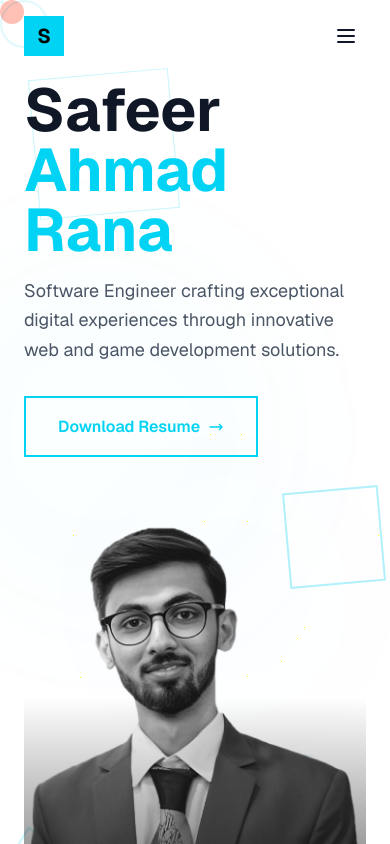
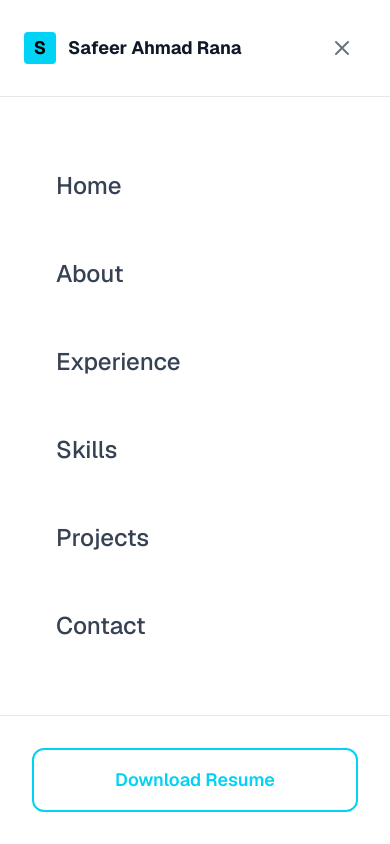
Before and after one commit to SafeerAhmed54/Portfolio, a Next.js app: page / in a window 390 px wide. Both pictures are taken after a click on the button "Open mobile menu". Shown: the top 844 px of the page. Built offline with nearby package versions, Linux system fonts and the light colour scheme.

Commit message:
Updated Mobile Navigation

```diff
--- a/components/header.tsx
+++ b/components/header.tsx
@@ -1,5 +1,7 @@
 "use client";
 import React, { useState, useEffect } from "react";
+import { motion, AnimatePresence } from "framer-motion";
+import { createPortal } from "react-dom";
 
 // Navigation items configuration
 const navigationItems = [
@@ -15,6 +17,11 @@ const Header = () => {
   const [isScrolled, setIsScrolled] = useState(false);
   const [isMobileMenuOpen, setIsMobileMenuOpen] = useState(false);
   const [isAnimating, setIsAnimating] = useState(false);
+  const [mounted, setMounted] = useState(false);
+
+  useEffect(() => {
+    setMounted(true);
+  }, []);
 
   useEffect(() => {
     const handleScroll = () => {
@@ -29,7 +36,16 @@ const Header = () => {
     if (isAnimating) return; // Prevent rapid toggles during animation
 
     setIsAnimating(true);
-    setIsMobileMenuOpen(prev => !prev);
+    setIsMobileMenuOpen(prev => {
+      const newState = !prev;
+      // Prevent body scroll when menu is open
+      if (newState) {
+        document.body.style.overflow = 'hidden';
+      } else {
+        document.body.style.overflow = 'unset';
+      }
+      return newState;
+    });
 
     // Reset animation state after animation completes
     setTimeout(() => {
@@ -37,9 +53,37 @@ const Header = () => {
     }, 300); // Match animation duration
   };
 
+  // Close mobile menu when clicking outside or on navigation links
+  const closeMobileMenu = () => {
+    if (isAnimating) return;
+
+    setIsAnimating(true);
+    setIsMobileMenuOpen(false);
+
+    // Restore body scroll
+    document.body.style.overflow = 'unset';
+
+    setTimeout(() => {
+      setIsAnimating(false);
+    }, 300);
+  };
+
+  // Cleanup effect to restore scroll on unmount
+  useEffect(() => {
+    return () => {
+      document.body.style.overflow = 'unset';
+    };
+  }, []);
+
+  // Handle navigation link clicks
+  const handleNavClick = () => {
+    closeMobileMenu();
+    // Allow default anchor behavior to handle navigation
+  };
+
   return (
     <header
-      className={`fixed top-0 left-0 right-0 z-40 transition-all duration-300 ${
+      className={`fixed top-0 left-0 right-0 z-50 transition-all duration-300 ${
         isScrolled
           ? "bg-white/90 dark:bg-black/90 backdrop-blur-md border-b border-gray-200 dark:border-gray-800"
           : "bg-transparent"
@@ -105,23 +149,162 @@ const Header = () => {
               aria-expanded={isMobileMenuOpen}
               disabled={isAnimating}
             >
-              <svg
+              <motion.svg
                 className="w-6 h-6"
                 fill="none"
                 stroke="currentColor"
                 viewBox="0 0 24 24"
+                animate={isMobileMenuOpen ? "open" : "closed"}
               >
-                <path
+                <motion.path
                   strokeLinecap="round"
                   strokeLinejoin="round"
                   strokeWidth={2}
-                  d="M4 6h16M4 12h16M4 18h16"
+                  variants={{
+                    closed: { d: "M4 6h16" },
+                    open: { d: "M6 18L18 6" }
+                  }}
+                  transition={{ duration: 0.3 }}
                 />
-              </svg>
+                <motion.path
+                  strokeLinecap="round"
+                  strokeLinejoin="round"
+                  strokeWidth={2}
+                  variants={{
+                    closed: { opacity: 1, d: "M4 12h16" },
+                    open: { opacity: 0, d: "M12 12h0" }
+                  }}
+                  transition={{ duration: 0.3 }}
+                />
+                <motion.path
+                  strokeLinecap="round"
+                  strokeLinejoin="round"
+                  strokeWidth={2}
+                  variants={{
+                    closed: { d: "M4 18h16" },
+                    open: { d: "M6 6l12 12" }
+                  }}
+                  transition={{ duration: 0.3 }}
+                />
+              </motion.svg>
             </button>
           </div>
         </div>
       </div>
+
+      {/* Mobile Navigation Overlay - Rendered via Portal */}
+      {mounted && createPortal(
+        <AnimatePresence>
+          {isMobileMenuOpen && (
+            <>
+              {/* Background Overlay */}
+              <motion.div
+                initial={{ opacity: 0 }}
+                animate={{ opacity: 1 }}
+                exit={{ opacity: 0 }}
+                transition={{ duration: 0.3 }}
+                className="fixed inset-0 bg-black/60 backdrop-blur-sm z-[9998] md:hidden"
+                onClick={closeMobileMenu}
+                aria-hidden="true"
+              />
+
+              {/* Mobile Navigation Menu - Full Width */}
+              <motion.div
+                initial={{ x: "100%" }}
+                animate={{ x: 0 }}
+                exit={{ x: "100%" }}
+                transition={{
+                  type: "tween",
+                  duration: 0.3,
+                  ease: "easeInOut"
+                }}
+                className="fixed inset-0 bg-white dark:bg-gray-900 z-[9999] md:hidden flex flex-col"
+              >
+                {/* Mobile Menu Header */}
+                <div className="flex items-center justify-between p-6 border-b border-gray-200 dark:border-gray-700 flex-shrink-0">
+                  <motion.div
+                    initial={{ opacity: 0, x: -20 }}
+                    animate={{ opacity: 1, x: 0 }}
+                    transition={{ delay: 0.1, duration: 0.3 }}
+                    className="flex items-center"
+                  >
+                    <div className="w-8 h-8 bg-cyan-400 flex items-center justify-center font-bold text-black text-lg rounded">
+                      S
+                    </div>
+                    <span className="ml-3 text-gray-900 dark:text-white font-bold text-lg">
+                      Safeer Ahmad Rana
+                    </span>
+                  </motion.div>
+
+                  {/* Close Button */}
+                  <motion.button
+                    initial={{ opacity: 0, rotate: -90 }}
+                    animate={{ opacity: 1, rotate: 0 }}
+                    transition={{ delay: 0.1, duration: 0.3 }}
+                    onClick={closeMobileMenu}
+                    className="p-3 text-gray-500 dark:text-gray-400 hover:text-gray-700 dark:hover:text-gray-200 hover:bg-gray-100 dark:hover:bg-gray-800 rounded-lg transition-all duration-200"
+                    aria-label="Close mobile menu"
+                    disabled={isAnimating}
+                  >
+                    <svg
+                      className="w-6 h-6"
+                      fill="none"
+                      stroke="currentColor"
+                      viewBox="0 0 24 24"
+                    >
+                      <path
+                        strokeLinecap="round"
+                        strokeLinejoin="round"
+                        strokeWidth={2}
+                        d="M6 18L18 6M6 6l12 12"
+                      />
+                    </svg>
+                  </motion.button>
+                </div>
+
+                {/* Navigation Links */}
+                <nav className="flex-1 flex flex-col justify-center px-8 py-8 space-y-4">
+                  {navigationItems.map((item, index) => (
+                    <motion.a
+                      key={item.href}
+                      href={item.href}
+                      onClick={handleNavClick}
+                      initial={{ opacity: 0, x: 50 }}
+                      animate={{ opacity: 1, x: 0 }}
+                      transition={{
+                        delay: 0.2 + (index * 0.1),
+                        duration: 0.3,
+                        ease: "easeOut"
+                      }}
+                      className="flex items-center px-6 py-5 text-gray-700 dark:text-gray-300 hover:text-cyan-400 hover:bg-gray-50 dark:hover:bg-gray-800 rounded-xl transition-all duration-200 font-medium text-2xl"
+                    >
+                      {item.label}
+                    </motion.a>
+                  ))}
+                </nav>
+
+                {/* Resume Button */}
+                <motion.div
+                  initial={{ opacity: 0, y: 20 }}
+                  animate={{ opacity: 1, y: 0 }}
+                  transition={{ delay: 0.5, duration: 0.3 }}
+                  className="p-8 border-t border-gray-200 dark:border-gray-700 flex-shrink-0"
+                >
+                  <a
+                    href="/Safeer_Ahmad_Rana_Resume.pdf"
+                    download
+                    onClick={closeMobileMenu}
+                    className="flex items-center justify-center w-full px-8 py-4 bg-transparent border-2 border-cyan-400 text-cyan-400 hover:bg-cyan-400 hover:text-black transition-all duration-300 font-semibold rounded-xl text-lg"
+                  >
+                    Download Resume
+                  </a>
+                </motion.div>
+              </motion.div>
+            </>
+          )}
+        </AnimatePresence>,
+        document.body
+      )}
     </header>
   );
 };
```
Also changed, not shown: .kiro/specs/mobile-navigation/tasks.md.
